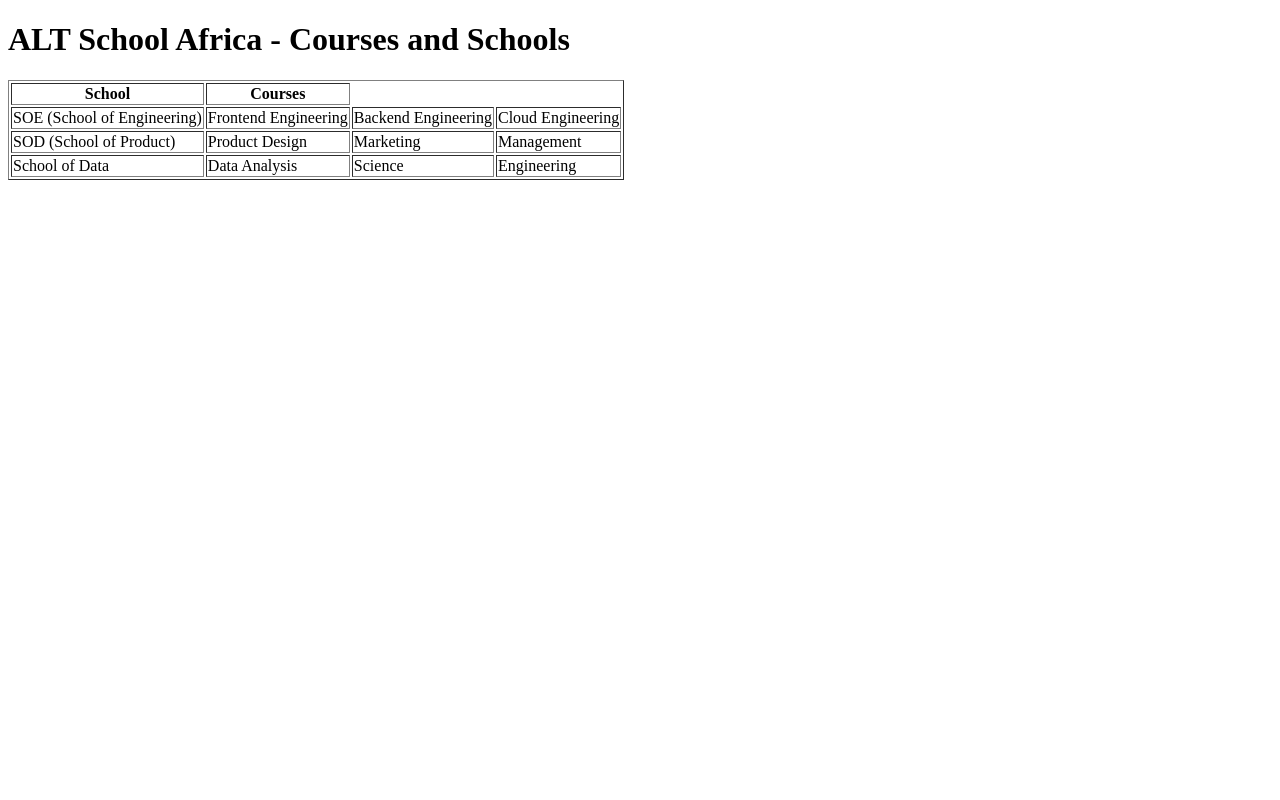
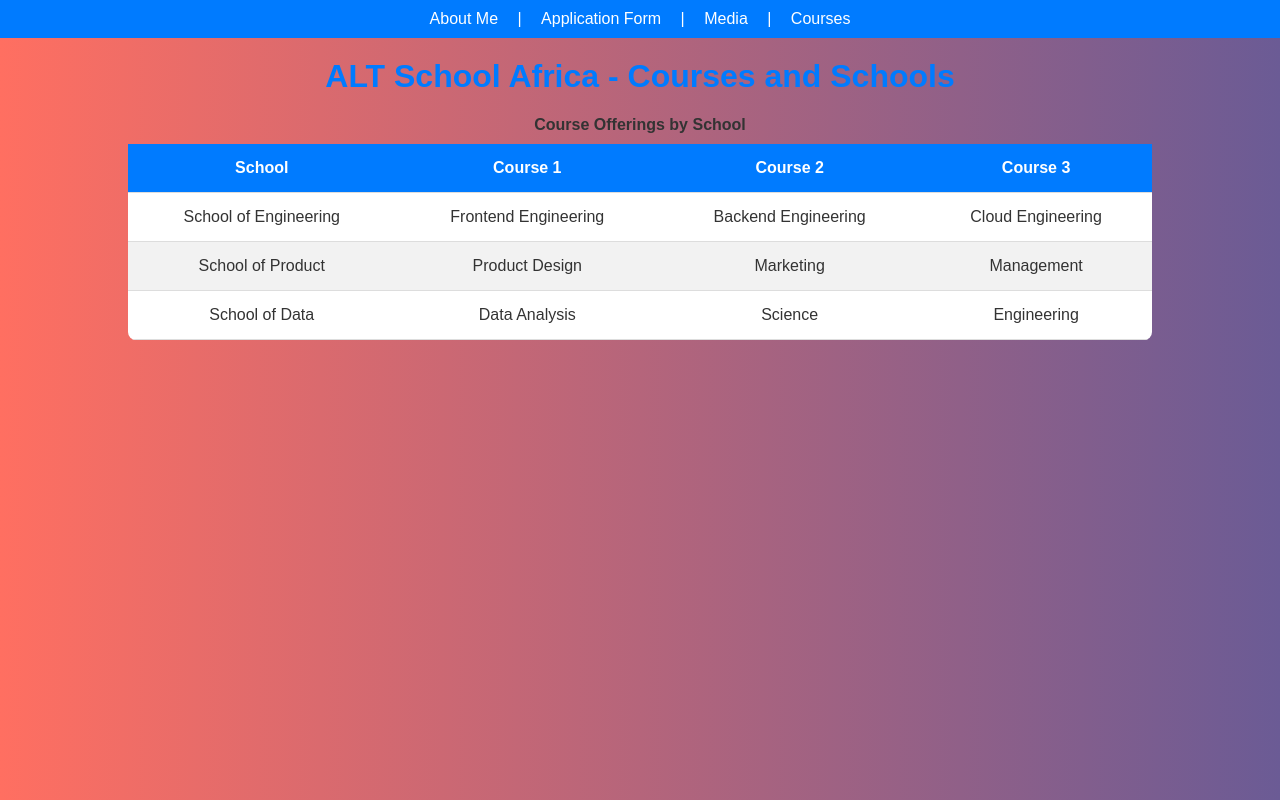
Before and after one commit to AltheaJT/altschoolAssignment, a plain HTML site: page table.html in a window 1280 px wide. Drawn offline with Linux system fonts and the light colour scheme.

Commit message:
table.html

```diff
--- a/table.html
+++ b/table.html
@@ -4,25 +4,103 @@
     <meta charset="UTF-8">
     <meta name="viewport" content="width=device-width, initial-scale=1.0">
     <title>ALT School Courses</title>
+    <style>
+        body {
+            font-family: Arial, sans-serif;
+            margin: 0;
+            padding: 0;
+            background: linear-gradient(to right, #ff6f61, #6b5b95); /* Gradient with two distinct colors */
+            color: #333;
+            text-align: center;
+        }
+
+        nav {
+            background-color: #007bff;
+            color: white;
+            padding: 10px;
+            text-align: center;
+        }
+
+        nav a {
+            color: white;
+            text-decoration: none;
+            padding: 10px;
+            margin: 0 5px;
+        }
+
+        nav a:hover {
+            background-color: #0056b3;
+            border-radius: 4px;
+        }
+
+        h1 {
+            color: #007bff;
+            margin-top: 20px;
+        }
+
+        table {
+            width: 80%;
+            margin: 20px auto;
+            border-collapse: collapse;
+            background: white;
+            border-radius: 8px;
+            overflow: hidden;
+        }
+
+        th, td {
+            padding: 15px;
+            border-bottom: 1px solid #ddd;
+        }
+
+        th {
+            background-color: #007bff;
+            color: white;
+        }
+
+        tr:nth-child(even) {
+            background-color: #f2f2f2;
+        }
+
+        tr:hover {
+            background-color: #ddd;
+        }
+
+        table caption {
+            font-weight: bold;
+            margin-bottom: 10px;
+        }
+    </style>
 </head>
 <body>
+
+    <nav>
+        <a href="index.html">About Me</a> |
+        <a href="form.html">Application Form</a> |
+        <a href="media.html">Media</a> |
+        <a href="table.html">Courses</a>
+    </nav>
+
     <h1>ALT School Africa - Courses and Schools</h1>
-    <table border="1">
+
+    <table>
+        <caption>Course Offerings by School</caption>
         <thead>
             <tr>
                 <th>School</th>
-                <th>Courses</th>
+                <th>Course 1</th>
+                <th>Course 2</th>
+                <th>Course 3</th>
             </tr>
         </thead>
         <tbody>
             <tr>
-                <td>SOE (School of Engineering)</td>
+                <td>School of Engineering</td>
                 <td>Frontend Engineering</td>
                 <td>Backend Engineering</td>
                 <td>Cloud Engineering</td>
             </tr>
             <tr>
-                <td>SOD (School of Product)</td>
+                <td>School of Product</td>
                 <td>Product Design</td>
                 <td>Marketing</td>
                 <td>Management</td>
@@ -35,5 +113,6 @@
             </tr>
         </tbody>
     </table>
+
 </body>
 </html>
```
